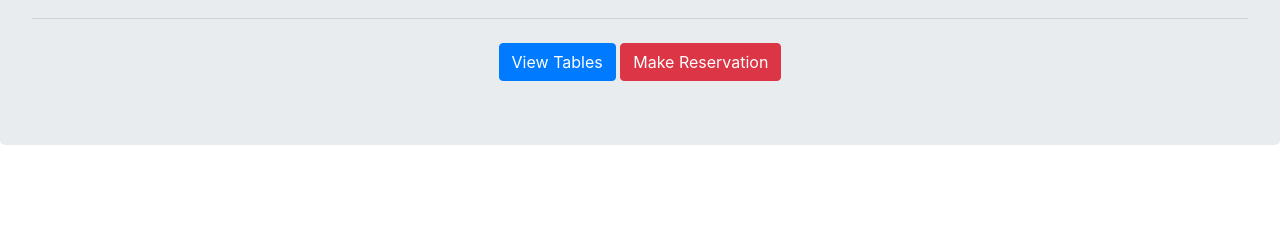
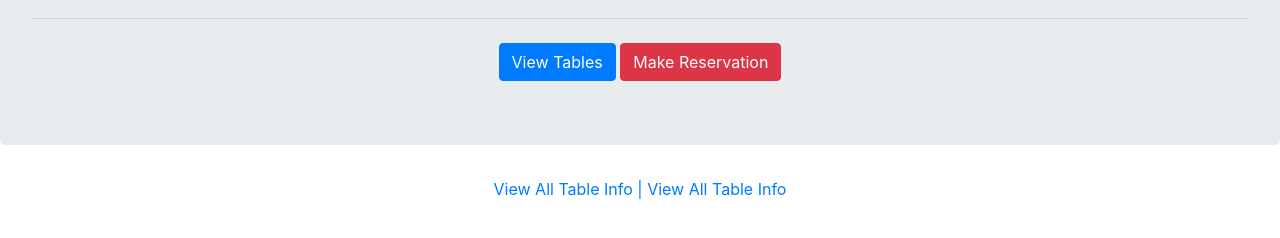
Before and after one commit to royhhwang/HotRestaurant, a website: page index.html in a window 1280 px wide. Shown: the part 126-364 px from the top of the page. Drawn offline with nearby package versions, Linux system fonts and the light colour scheme.

Commit message:
Fixed bottom json link placement

```diff
--- a/index.html
+++ b/index.html
@@ -19,6 +19,8 @@
                 <button type="button" class="btn btn-danger">Make Reservation</button>
             </a>
         </div>
+        <a href="/all" class="table-json">View All Table Info |</a>
+        <a href="/waitlist" class="table-json">View All Table Info</a>
     </center>
 </body>
 
```
Also changed, not shown: reserve.html (+3 -0 lines).
